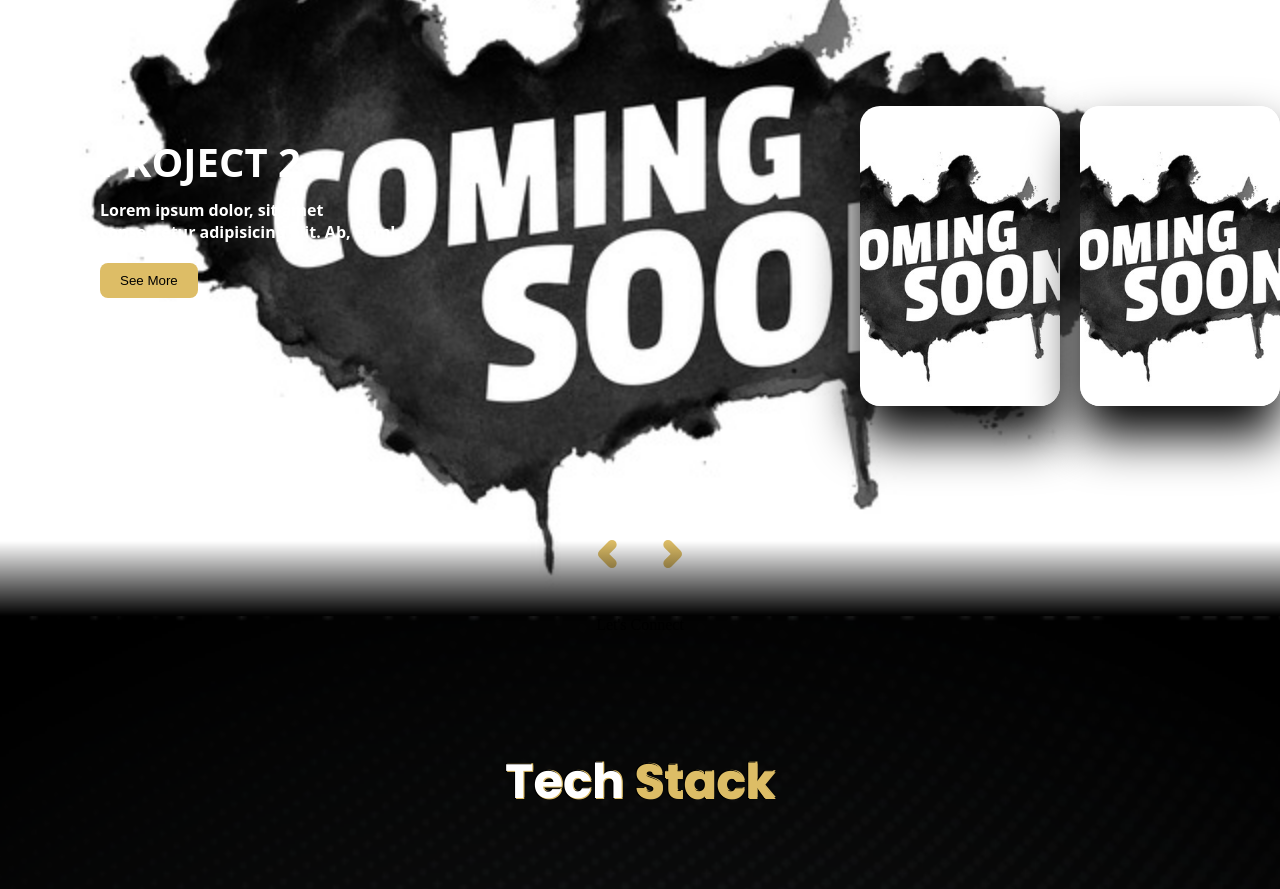
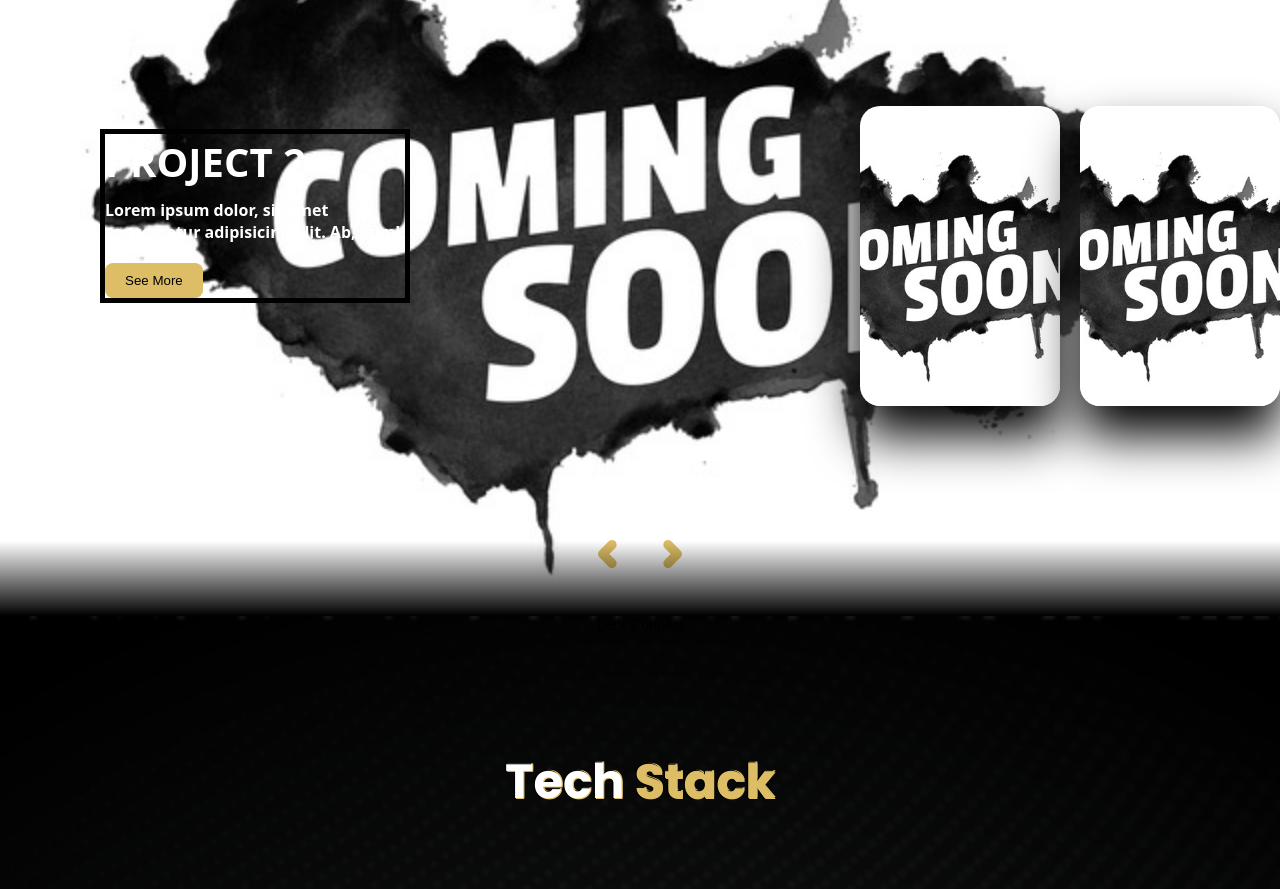
Before and after one commit to NisalkaJay/Portfolio, a React (Vite) app: page / in a window 1280 px wide. Shown: the part 2620-3509 px from the top of the page. Built offline with nearby package versions, Linux system fonts and the light colour scheme.

Commit message:
Updated Project.module.css with new styles

```diff
--- a/src/css/Project.module.css
+++ b/src/css/Project.module.css
@@ -91,6 +91,7 @@
     width: 300px;
     text-align: left;
     font-weight: bold;
+    border: 5px solid black;
     color: #ffffff;
     transform: translateY(-50%);
     font-family: system-ui;
```
